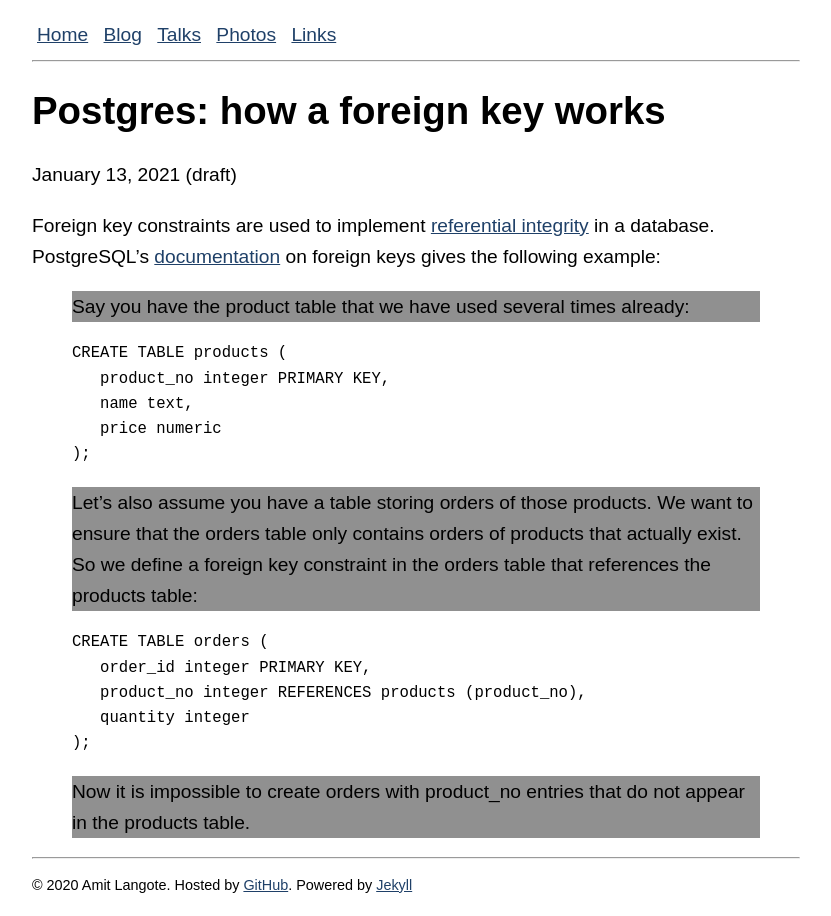
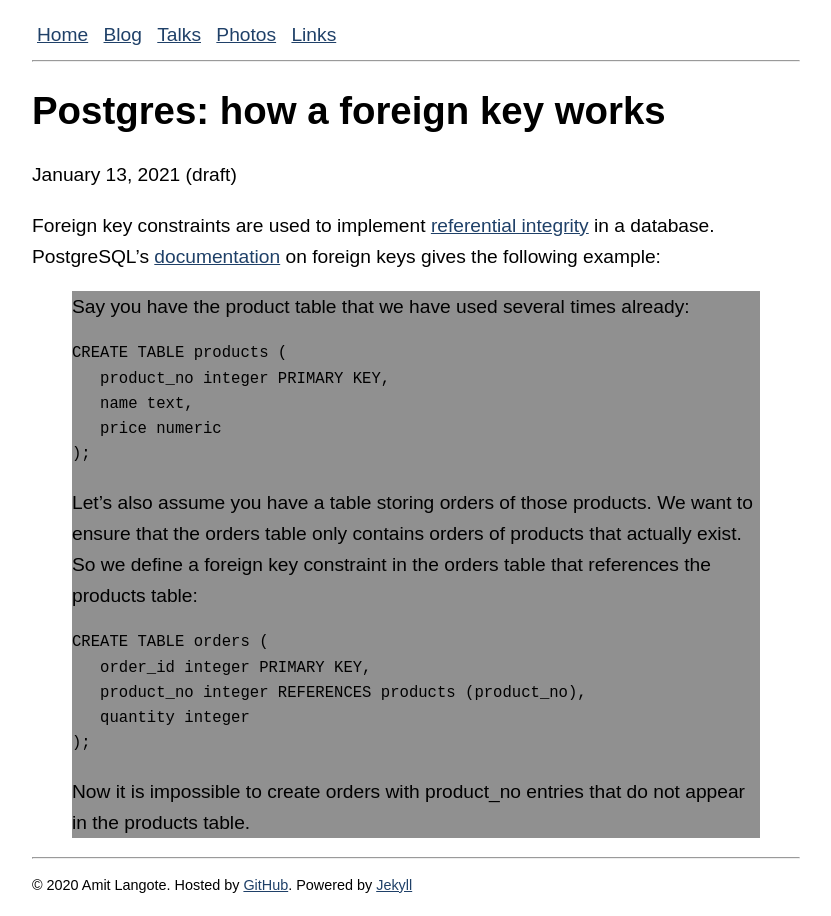
Before and after one commit to amitlan/website, a Jekyll site: the page built from _posts/2021-01-13-pg-fkey.md, in a window 1280 px wide. Shown: the whole page, without its empty margins (224-1055 px from the left). Built offline with Jekyll 4.4.1, drawn with Linux system fonts in a browser that asks for light colours.

Commit message:
css-blockquote-style

```diff
--- a/styles/global.css
+++ b/styles/global.css
@@ -2,7 +2,7 @@ a{
 	color:#1f4068;
 }
 
-blockquote p {
+blockquote {
 	background-color:#909090;
 	font-size: '8px'
 }
```
